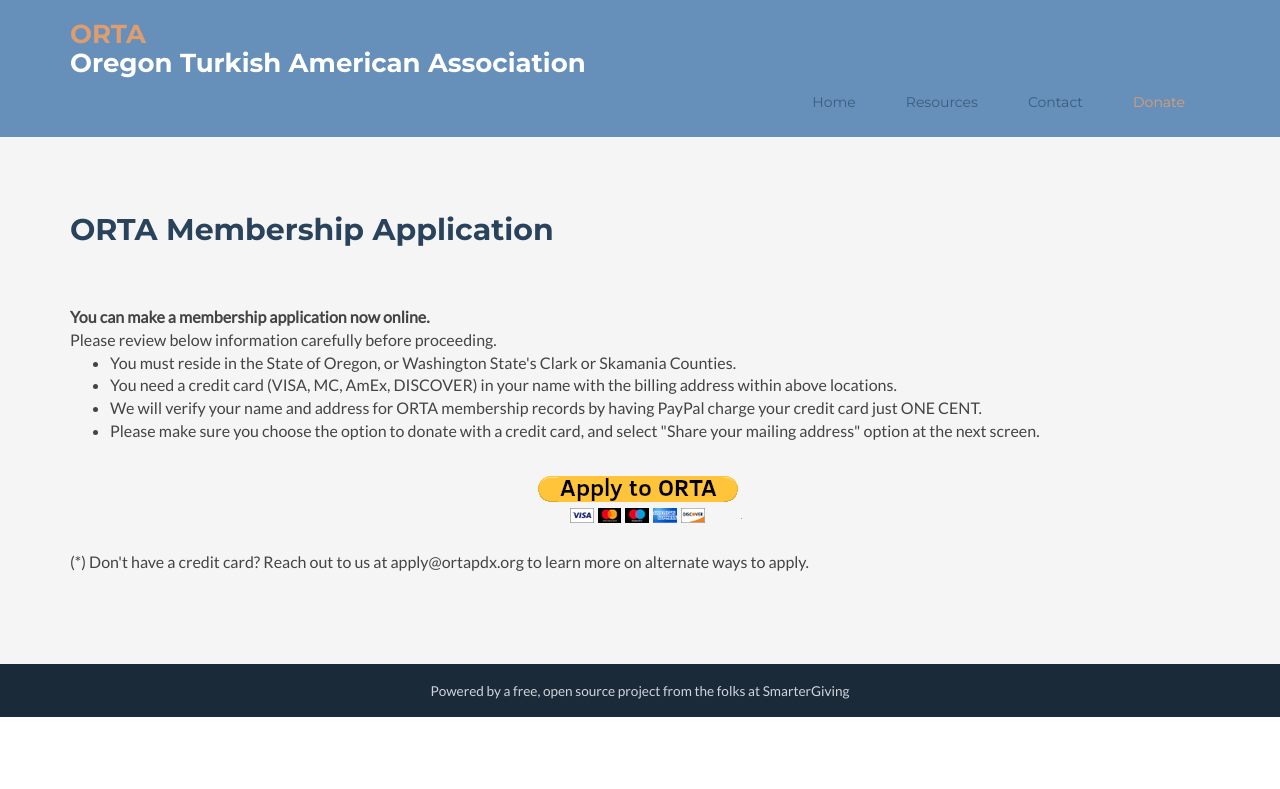
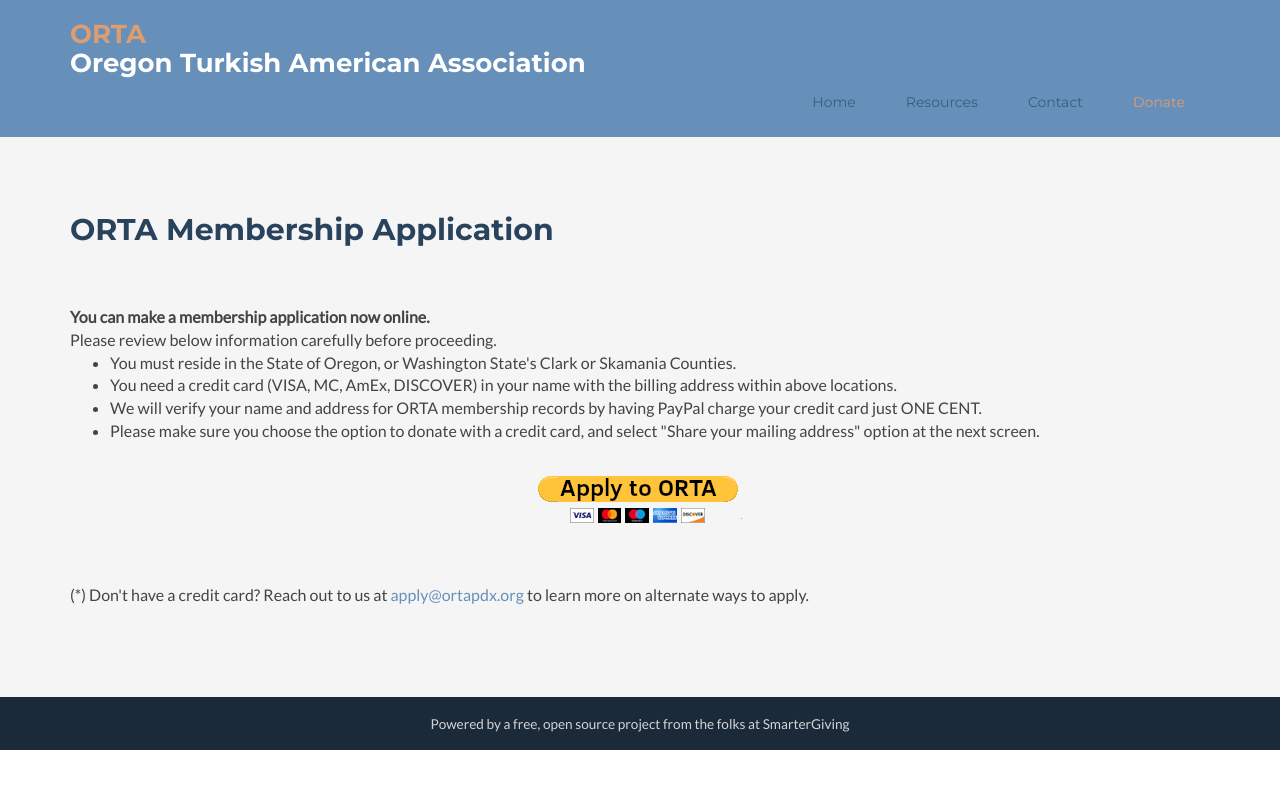
Before and after one commit to ortapdx/ortapdx.github.io, a Jekyll site: the page built from apply.html, in a window 1280 px wide. Shown: the top 789 px of the page. Built offline with Jekyll 4.4.1, drawn with Linux system fonts in a browser that asks for light colours; nearby versions of some CDN libraries; comment, search, counter and statistics services are not loaded.

Commit message:
Update apply.html

```diff
--- a/apply.html
+++ b/apply.html
@@ -56,10 +56,11 @@ layout: default
             <img alt="" border="0" src="https://www.paypal.com/en_US/i/scr/pixel.gif" width="1" height="1" />
           </form>
           <!--//PayPal generated code ends-->
-          <p>
+        <p><br></p>
+        <p>
             <br>
-            (*) Don't have a credit card? Reach out to us at apply@ortapdx.org to learn more on alternate ways to apply.
-          </p>
+            (*) Don't have a credit card? Reach out to us at <a href="mailto: apply@ortapdx.org">apply@ortapdx.org</a> to learn more on alternate ways to apply.
+        </p>
         </div><!--//btn-container-->
       </div><!--//cta-container-->
     <!-- </div>//donate-inner-->
```
